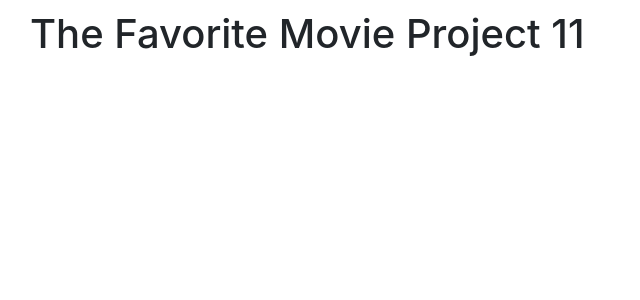
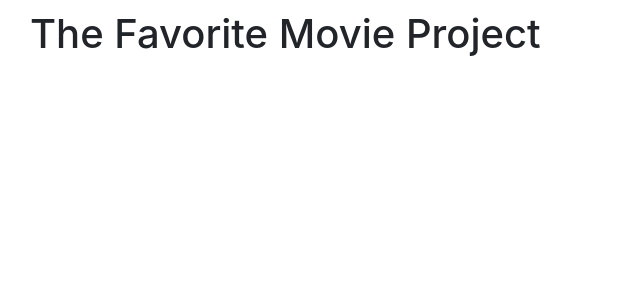
Before and after one commit to tadasbytautas/Favorite_Movie_Project, a Flask app: page / in a window 1280 px wide. Shown: the part 56-356 px from the top of the page, without its empty margins (0-640 px from the left). Run offline with Flask 2, Linux system fonts and the light colour scheme; data that the repository does not hold is empty; parts of the project's set-up code (start-up, migrations or seed data) failed here and were passed over; some libraries are stand-ins or nearby versions.

Commit message:
Update homepage.html

```diff
--- a/templates/homepage.html
+++ b/templates/homepage.html
@@ -1,7 +1,7 @@
 {% extends "layout.html" %}
 
 {% block body_content %}
-    <h1>The Favorite Movie Project 11</h1>
+    <h1>The Favorite Movie Project</h1>
 
     {% for post in posts %}
         <div>
```
